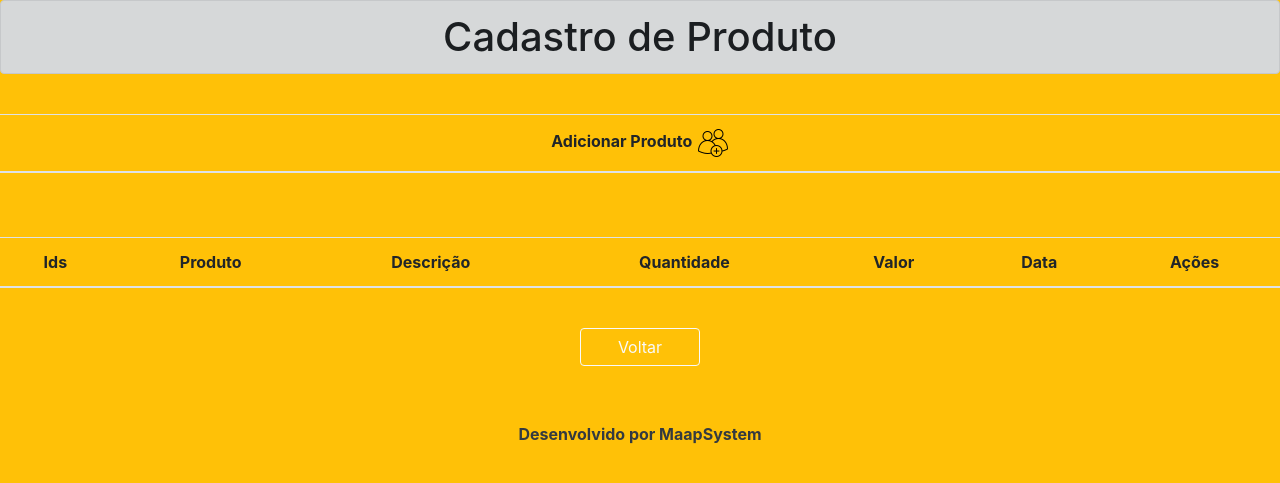
After one commit to maapsystem/MaapSystem, a Flask app: template templates/admin_produto.html in a window 1280 px wide. The commit adds this page. Shown: the top 483 px of the page. Run offline with Flask 2, Linux system fonts and the light colour scheme; the template is opened without the code that fills it, so the values that code supplies are empty; parts of the project's set-up code (start-up, migrations or seed data) failed here and were passed over; some libraries are stand-ins or nearby versions.

```diff
--- a/duvidas.txt
+++ b/duvidas.txt
@@ -1,3 +1,4 @@
 1 - como redirecionar uma msg de uma rota para outra, exemplo deletar?
-2 - transformar em minusculo antes de mandar para db
-3 - tratar erro de dados
+2 - transformar lower() os textos antes de mandar para db
+3 - tratar erros de dados ao inserir no banco, exemplo cpf unique erro de duplicidade ao inserir usuário.
+4 - enviar soment o formulário se todos os campos forem preenchidos
--- /dev/null
+++ b/templates/admin_produto.html
@@ -0,0 +1,74 @@
+<!DOCTYPE html>
+<html lang="pt-br">
+    <head>
+        <meta charset="UTF-8">
+        <meta name="viewport" content="width=device-width, initial-scale=1.0">
+        <link rel="stylesheet" href="{{url_for('static', filename ='css/reset.css')}}">
+        <link rel="stylesheet" href="{{url_for('static', filename ='css/bootstrap.min.css')}}">
+        <link rel="stylesheet" href="{{url_for('static', filename ='css/admin.css')}}">
+        <!-- <link rel="stylesheet" href="https://stackpath.bootstrapcdn.com/bootstrap/4.4.1/css/bootstrap.min.css" integrity="sha384-Vkoo8x4CGsO3+Hhxv8T/Q5PaXtkKtu6ug5TOeNV6gBiFeWPGFN9MuhOf23Q9Ifjh" crossorigin="anonymous"> -->
+        <script type=text/javascript src="{{url_for('static', filename='js/botoes.js')}}"></script>
+        <link rel="icon" type="imagem/png" href="/static/img/icon_sorvete.png" />
+        <title>Cadastro de Produto</title>
+    </head>
+
+    <body class="bg-warning alinhamento text-center">
+
+        <h1 class="alert alert-dark" align="center">Cadastro de Produto</h1>
+        <br>
+        <div class="table-responsive-sm">
+            <table class="table">
+                <thead align="center">
+                    <tr>
+                        <th><strong>Adicionar Produto</strong>
+                            <a href="/adicionar"><img style="margin-left: 100;" src="{{url_for('static',filename ='img/adicionar.png')}}" alt="adicionar"></a>
+                        </th>
+                    </tr>
+                </thead>
+            </table>
+
+            <br>
+            <br>
+            <table class="table">
+                <thead align="center">
+                    <tr>
+                        <th><strong>Ids</strong</th>
+                        <th><strong>Produto</strong></th>
+                        <th><strong>Descrição</strong></th>
+                        <th><strong>Quantidade</strong></th>
+                        <th><strong>Valor</strong></th>
+                        <th><strong>Data</strong></th>
+                        <th><strong>Ações</strong></th>
+                    </tr>
+                </thead>
+                <tbody align="center">
+
+                    {% for produto in tb_produto %}
+                    <tr>
+                        <td>{{produto.id_produto}}</td>
+                        <td>{{produto.nome_produto}}</td>
+                        <td>{{produto.descricao}}</td>
+                        <td>{{produto.qtd_produto}}</td>
+                        <td>{{produto.valor_unitario}}</td>
+                        <td>{{ produto.data_produto }}</td>
+
+                        <td>
+                            <a href="/editar_produto/{{produto.id_produto}}"> <img src="{{url_for('static', filename ='img/editar.png')}}" alt="editar"> </a>
+                            <a href="/deletar_produto/{{produto.id_produto}}"><img src="{{url_for('static', filename ='img/deletar.png')}}" onclick="" ></a>
+                        </td>
+                    </tr>
+                    {% endfor %}
+
+                </tbody>
+            </table>
+        </div>
+        <br>
+        <a href="/menulogin" ><input class="btn btn-outline-light" type="submit" value = "Voltar" style="width: 120px"></a>
+        <h6 class="text-white">{{ msg }}</h6>
+    </body>
+    <footer>
+        <br>
+        <br>
+        <p class="text-dark alinhamento"><strong>Desenvolvido por MaapSystem</strong></p>
+    </footer>
+</html>
--- a/templates/menu.html
+++ b/templates/menu.html
@@ -32,7 +32,7 @@
             <li role="presentation" class="active"><a href="/adminpj" ><input class="btn btn-dark btn-lg" type="submit" value = "Cliente Pessoa Jurídica" style="width: 320px";></a></li>
             <br>
             <br>
-            <li role="presentation"><a href="/produto" ><input class="btn btn-dark btn-lg" type="submit" value = "Produto" style="width: 320px";></a></li>
+            <li role="presentation"><a href="/admin_produto" ><input class="btn btn-dark btn-lg" type="submit" value = "Produto" style="width: 320px";></a></li>
             <br>
             <br>
             <li role="presentation"><a href="/pedido" ><input class="btn btn-dark btn-lg" type="submit" value = "Pedido" style="width: 320px";></a></li>
```
Also changed, not shown: controlador.py (+36 -12 lines), sql_de_inserts_dados.sql (+13 -1 lines), templates/adicionar_produto.html (added, +46 -0 lines), templates/cancelamentos.html (deleted, +0 -23 lines), templates/adicionar_pessoafisica.html (renamed from templates/add.html), templates/admin_pessoafisica.html (renamed from templates/admin.html), templates/editar_pessoafisica.html (renamed from templates/edit.html), templates/editar_produto.html (added).
